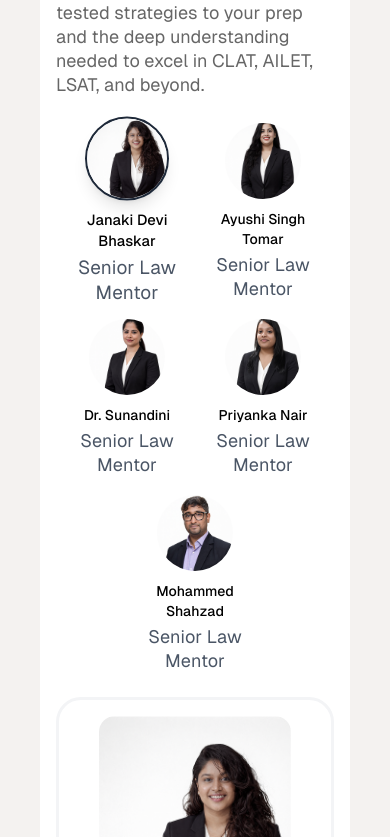
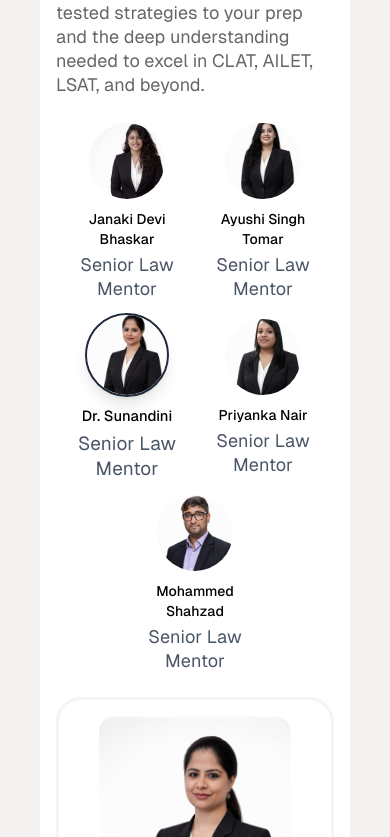
Before and after one commit to mohamed-raihan/law-prep, a React (Vite) app: page / in a window 390 px wide. Shown: the part 1447-2284 px from the top of the page. Built offline with nearby package versions, Linux system fonts and the light colour scheme; the HTML template or start-up script is replaced by a standard one.

Commit message:
responsive changes, added auto switch mentors

```diff
--- a/src/components/home/Experts.jsx
+++ b/src/components/home/Experts.jsx
@@ -1,4 +1,4 @@
-import { useState } from 'react'
+import { useState, useEffect, useRef } from 'react'
 
 const mentors = [
   {
@@ -45,6 +45,32 @@ const mentors = [
 
 export default function Experts() {
   const [selectedMentor, setSelectedMentor] = useState(mentors[0])
+  const [isHovering, setIsHovering] = useState(false)
+  const intervalRef = useRef(null)
+
+  // Auto-switch mentors every 3 seconds
+  useEffect(() => {
+    if (!isHovering) {
+      intervalRef.current = setInterval(() => {
+        setSelectedMentor((prev) => {
+          const currentIndex = mentors.findIndex((m) => m.id === prev.id)
+          const nextIndex = (currentIndex + 1) % mentors.length
+          return mentors[nextIndex]
+        })
+      }, 3000)
+    } else {
+      if (intervalRef.current) {
+        clearInterval(intervalRef.current)
+        intervalRef.current = null
+      }
+    }
+
+    return () => {
+      if (intervalRef.current) {
+        clearInterval(intervalRef.current)
+      }
+    }
+  }, [isHovering])
 
   return (
     <div className="mb-4">
@@ -72,6 +98,8 @@ export default function Experts() {
             <div
               key={mentor.id}
               onClick={() => setSelectedMentor(mentor)}
+              onMouseEnter={() => setIsHovering(true)}
+              onMouseLeave={() => setIsHovering(false)}
               className={`flex flex-col items-center cursor-pointer transition-all duration-300 ${
                 selectedMentor.id === mentor.id ? 'scale-105' : 'hover:scale-105'
               }`}
@@ -100,7 +128,11 @@ export default function Experts() {
         </div>
 
         {/* Detailed Mentor Card */}
-        <div className="bg-white rounded-[25px] p-4 sm:p-6 md:p-8 lg:p-12 border-3 border-gray-100">
+        <div
+          className="bg-white rounded-[25px] p-4 sm:p-6 md:p-8 lg:p-12 border-3 border-gray-100"
+          onMouseEnter={() => setIsHovering(true)}
+          onMouseLeave={() => setIsHovering(false)}
+        >
           <div className="flex flex-col md:flex-row gap-4 sm:gap-6 md:gap-8 lg:gap-12">
             {/* Mentor Image */}
             <div className="flex-shrink-0 mx-auto md:mx-0">
--- a/src/components/home/Hero.jsx
+++ b/src/components/home/Hero.jsx
@@ -1,6 +1,14 @@
 import { useNavigate } from 'react-router-dom'
 export default function Hero() {
   const navigate = useNavigate()
+
+  const handleCourseDetails = () => {
+    const element = document.getElementById('preparation-meets-purpose')
+    if (element) {
+      element.scrollIntoView({ behavior: 'smooth', block: 'start' })
+    }
+  }
+
   return (
     <div className="bg-white flex items-center w-full py-16 rounded-[25px] mb-4">
       <div className="w-full px-8 lg:px-16 xl:px-24">
@@ -27,7 +35,7 @@ export default function Hero() {
 
             {/* Call-to-Action Buttons */}
             <div className="flex flex-col sm:flex-row gap-4 mt-4">
-              <button className="px-6 py-3 bg-[#F4F2F0] text-black text-[14px] rounded-full font-medium hover:bg-gray-300 transition-colors">
+              <button onClick={handleCourseDetails} className="px-6 py-3 bg-[#F4F2F0] text-black text-[14px] rounded-full font-medium hover:bg-gray-300 transition-colors">
                 SEE COURSE DETAILS
               </button>
               <button onClick={() => navigate('/contact')} className="px-6 py-3 bg-[#F3572A] text-white rounded-full text-[14px] font-medium hover:bg-orange-600 transition-colors flex items-center justify-center gap-2 cursor-pointer">
--- a/src/components/home/Lead.jsx
+++ b/src/components/home/Lead.jsx
@@ -83,7 +83,7 @@ const cards = [
 
 export default function Lead() {
   return (
-    <section className="my-4 bg-white rounded-[20px] md:rounded-[28px] p-6 md:p-8 lg:p-10">
+    <section id="preparation-meets-purpose" className="my-4 bg-white rounded-[20px] md:rounded-[28px] p-6 md:p-8 lg:p-10">
       {/* Top Section with Title and Illustration */}
       <div className="mb-8 md:mb-10 lg:mb-12 text-center">
         <h2 className="text-3xl sm:text-4xl md:text-5xl lg:text-6xl font-medium text-black mb-4 md:mb-6">
```
